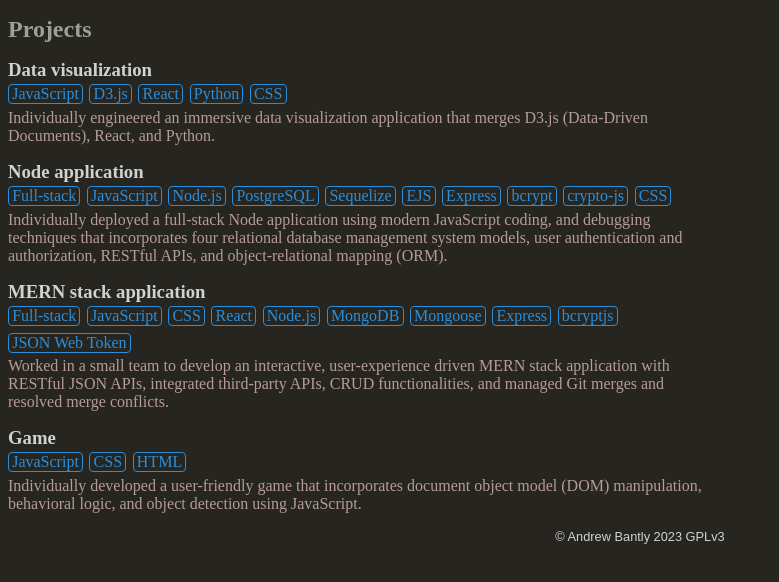
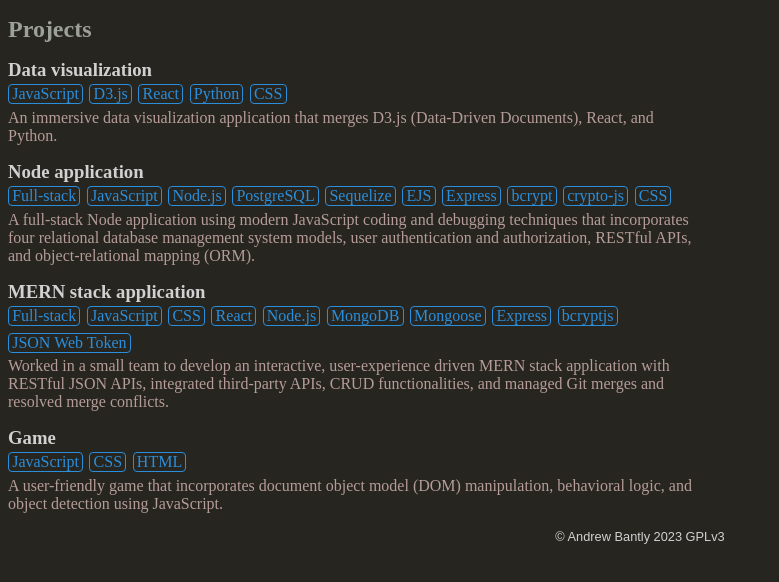
Before and after one commit to andrewbantly/portfolio, a Next.js app: page /projects in a window 1280 px wide. Shown: the top 582 px of the page, without its empty margins (0-779 px from the left). Built offline with nearby package versions, Linux system fonts and the light colour scheme.

Commit message:
updated project descriptions

```diff
--- a/projectData.js
+++ b/projectData.js
@@ -2,12 +2,12 @@ const myProjects = [
     {
         name: "Data visualization",
         link: "https://andrewbantly.github.io/world-class-wines/",
-        description: "Individually engineered an immersive data visualization application that merges D3.js (Data-Driven Documents), React, and Python.",
+        description: "An immersive data visualization application that merges D3.js (Data-Driven Documents), React, and Python.",
         tools: ["JavaScript", "D3.js", "React", "Python", "CSS"]
     }, {
         name: "Node application",
         link: "https://pickem.herokuapp.com/",
-        description: "Individually deployed a full-stack Node application using modern JavaScript coding, and debugging techniques that incorporates four relational database management system models, user authentication and authorization, RESTful APIs, and object-relational mapping (ORM).",
+        description: "A full-stack Node application using modern JavaScript coding and debugging techniques that incorporates four relational database management system models, user authentication and authorization, RESTful APIs, and object-relational mapping (ORM).",
         tools: ["Full-stack", "JavaScript", "Node.js","PostgreSQL", "Sequelize", "EJS", "Express", "bcrypt", "crypto-js", "CSS"]
     }, {
         name: "MERN stack application",
@@ -17,7 +17,7 @@ const myProjects = [
     }, {
         name: "Game",
         link: "https://andrewbantly.github.io/Escape-From-Alcatraz/",
-        description: "Individually developed a user-friendly game that incorporates document object model (DOM) manipulation, behavioral logic, and object detection using JavaScript.",
+        description: "A user-friendly game that incorporates document object model (DOM) manipulation, behavioral logic, and object detection using JavaScript.",
         tools: ["JavaScript", "CSS", "HTML"]
     }
 ]
```
